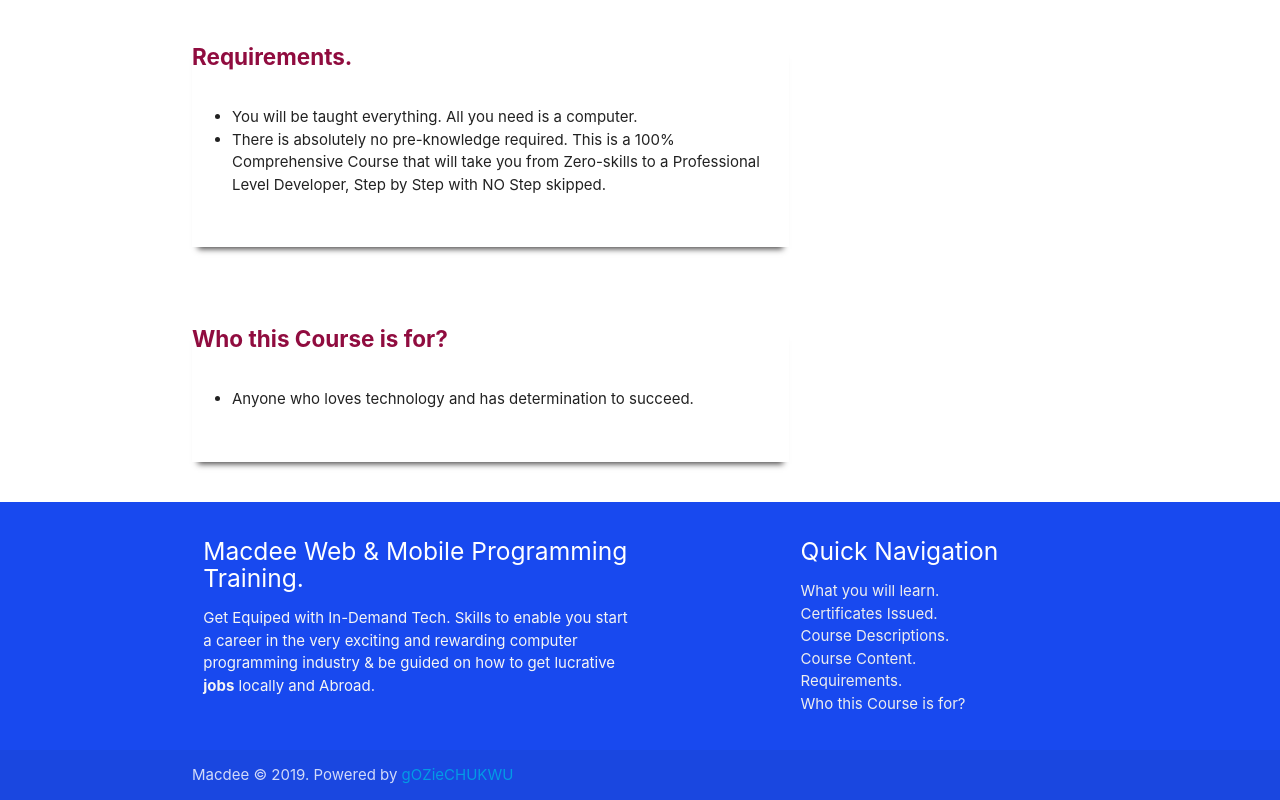
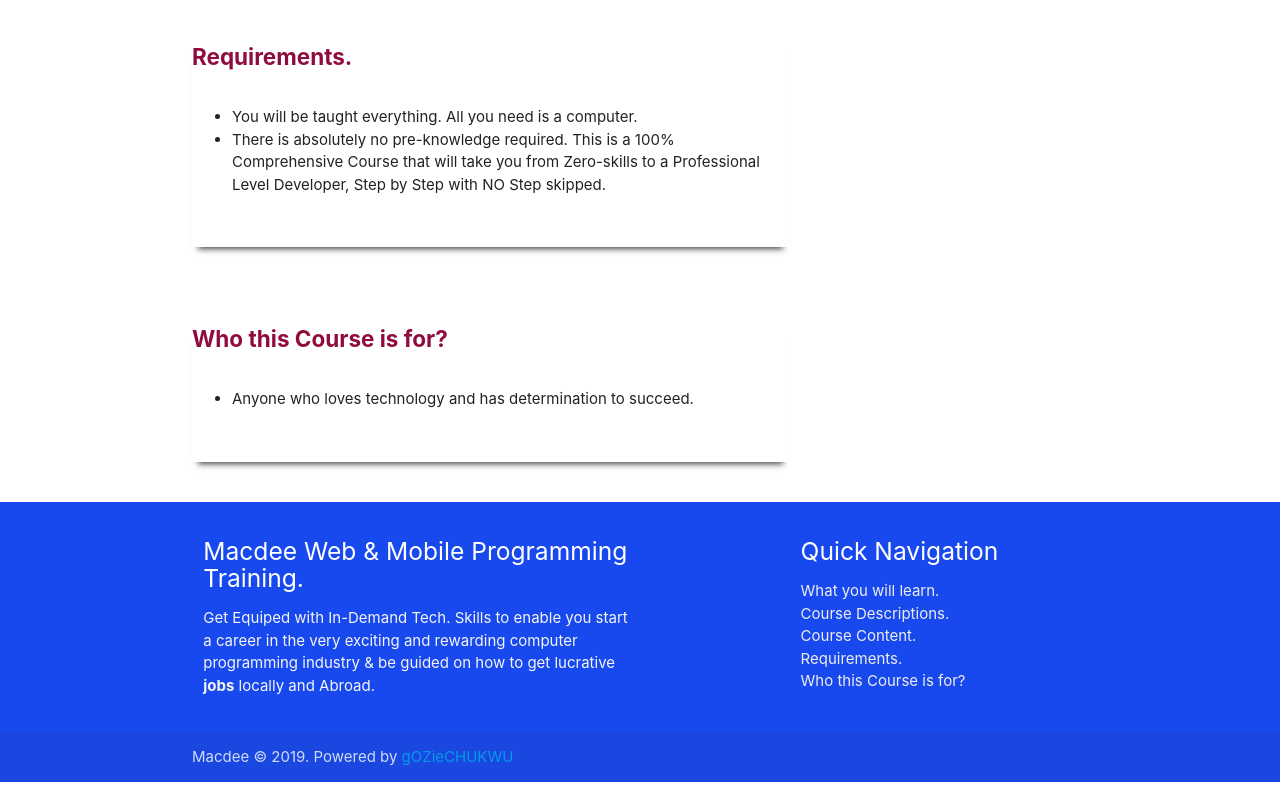
Before and after one commit to TheRightGift/macdeewebmasters, a plain HTML site: page index.html in a window 1280 px wide. Shown: the part 2116-2916 px from the top of the page. Drawn offline with Linux system fonts and the light colour scheme.

Commit message:
updated homepage

```diff
--- a/index.html
+++ b/index.html
@@ -1002,7 +1002,6 @@
                 <h5 class="white-text">Quick Navigation</h5>
                 <ul>
                     <li><a class="grey-text text-lighten-3" href="#uWillLearn">What you will learn.</a></li>
-                    <li><a class="grey-text text-lighten-3" href="#cert">Certificates Issued.</a></li>
                     <li><a class="grey-text text-lighten-3" href="#desc">Course Descriptions.</a></li>
                     <li><a class="grey-text text-lighten-3" href="#content">Course Content.</a></li>
                     <li><a class="grey-text text-lighten-3" href="#req">Requirements.</a></li>
```
